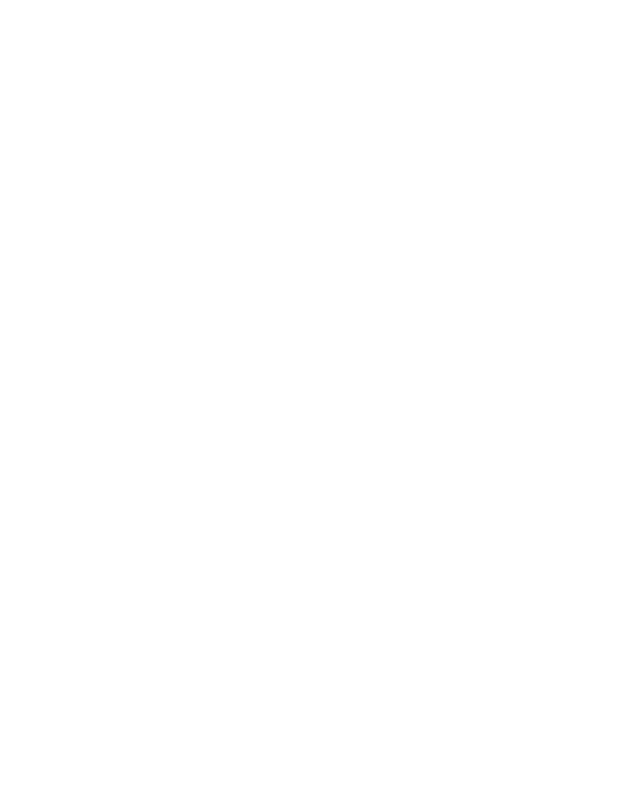
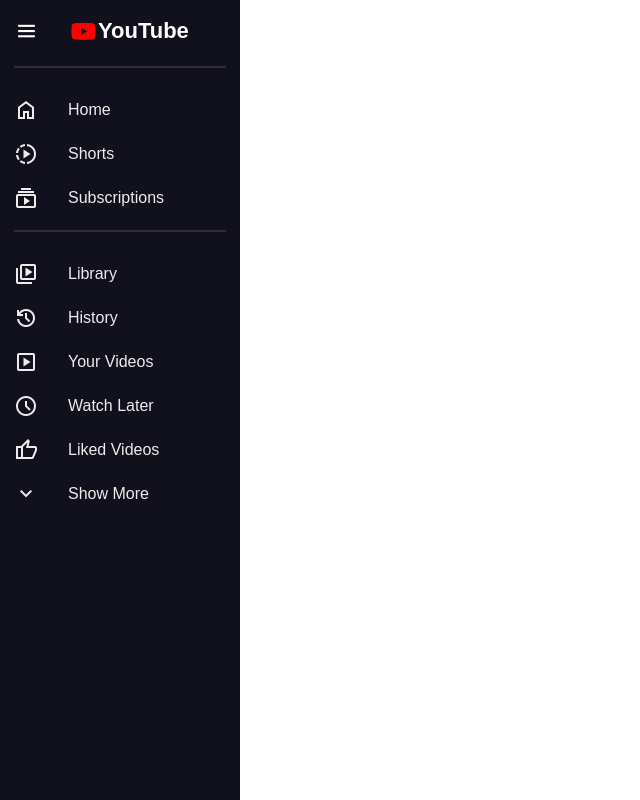
Before and after one commit to MuhammadTaaha111/movie-tracker-v1, a plain HTML site: page index.html in a window 1280 px wide. Shown: the whole page, without its empty margins (0-640 px from the left). Drawn offline with nearby package versions, Linux system fonts and the light colour scheme.

Commit message:
Updated CSS styles and HTML structure

```diff
--- a/index.css
+++ b/index.css
@@ -0,0 +1,115 @@
+*{
+    margin: 0;
+    padding: 0;
+    box-sizing: border-box;
+    font-family: 'Poppins', sans-serif;
+}
+
+
+.bx-home
+{
+    font-size: 24px;
+}
+
+.icon
+{
+    width:24px;
+    height:24px;
+    font-size: 24px;
+    display: inline-block;
+    vertical-align: middle;
+    object-fit: contain;
+}
+
+body
+{
+    position: relative;
+    min-height: 100vh;
+    width: 100%;
+    overflow: hidden;
+}
+
+.sidebar
+{
+    position: fixed;
+    top: 0;
+    left: 0;
+    height: 100%;
+    width: 240px;
+    background: #11101d;
+    padding: 6px 14px;
+
+}
+.logo_content
+{
+
+    display: flex;
+    align-items: center;
+    gap: 30px;
+}
+.sidebar .logo_content .logo
+{
+    height: 50px;
+    width:100%;
+    display: flex;
+    align-items: center;
+}
+
+.bx-menu
+{
+    font-size: 25px;
+    color: white;
+    cursor: pointer;
+}
+
+.bxl-youtube
+{
+    font-size: 29px;
+    color: red;
+}
+
+.logo_name
+{
+    color: white;
+    font-size: 22px;
+    font-weight: 600;
+}
+
+hr
+{
+    border: 1px solid rgba(46, 46, 46);
+    margin: 10px 0;
+}
+
+li
+{
+    list-style: none;
+}
+
+a{
+    text-decoration: none;
+
+}
+
+ul
+{
+    margin-top: 20px;
+}
+
+ul li a
+{
+    display: flex;
+    align-items: center;
+    gap: 30px;
+    padding: 10px 0px 10px;
+    border-radius: 12px;
+    transition: all 0.4s ease;
+    color: #ececec;
+}
+
+a:hover
+{
+    background: #ececec;
+    color: #11101d;
+    cursor: pointer;
+}
--- a/index.html
+++ b/index.html
@@ -5,9 +5,90 @@
     <meta name="viewport" content="width=device-width, initial-scale=1.0">
     <title>Document</title>
     <link rel="stylesheet" href="index.css">
+    <link href='https://unpkg.com/boxicons@2.1.4/css/boxicons.min.css' rel='stylesheet'>
+    <link rel="stylesheet" href="https://fonts.googleapis.com/css2?family=Material+Symbols+Outlined" />
 </head>
 <body>
+      <div class="sidebar">
+        <!--logo content (start)-->
+            <div class="logo_content">
+                <i class='bx  bx-menu'></i>
+                <div class="logo">
+                    <i class='bx  bxl-youtube'></i>
+                    <div class="logo_name">YouTube</div>
+                </div>
+            </div>
+        <!--logo content (end)-->
+            <hr>
+        <!--First three links (start)-->
+            <ul>
+                <li>
+                  <a href="#">
+                    <!-- <i class = 'bx bx-home'></i> -->
+                    <span class="material-symbols-outlined icon">home</span>
+                    <span class="link_name">Home</span>
+                  </a>
+                </li>
+                <li>
+                  <a href="#">
+                    <span class="material-symbols-outlined icon">slow_motion_video</span>
+                    <span class="link_name">Shorts</span>
+                  </a>
+                </li>
+                <li>
+                  <a href="#">
+                    <!-- <img src="/Images/Pictogrammers-Material-Youtube-subscription.512.png" alt="" style="width:24px;height:24px;"> -->
+                    <span class="material-symbols-outlined icon">subscriptions</span>
+                    <span class="link_name">Subscriptions</span>
+                  </a>
+                </li>
+            </ul>
+        <!--First three links (end)-->
+            <hr>
 
+        <!--Library links (start)-->
+            <ul>
+                <li>
+                  <a href="#">
+                    <span class="material-symbols-outlined icon">video_library</span>
+                    <span class="link_name">Library</span>
+                  </a>
+                </li>
+                <li>
+                  <a href="#">
+                    <span class="material-symbols-outlined icon">history</span>
+                    <span class="link_name">History</span>
+                  </a>
+                </li>
+                <li>
+                  <a href="#">
+                    <span class="material-symbols-outlined icon">slideshow</span>
+                    <span class="link_name">Your Videos</span>
+                  </a>
+                </li>
+                <li>
+                  <a href="#">
+                    <span class="material-symbols-outlined icon">watch_later</span>
+                    <span class="link_name">Watch Later</span>
+                  </a>
+                </li>
+                <li>
+                  <a href="#">
+                    <span class="material-symbols-outlined icon">thumb_up</span>
+                    <span class="link_name">Liked Videos</span>
+                  </a>
+                </li>
+                <li>
+                    <a href="#">
+                        <span class="material-symbols-outlined icon">expand_more</span>
+                        <span class="link_name">Show More</span>
+                    </a>
+                </li>
+            </ul>
+
+
+
+      </div>
 
 
 
```
Also changed, not shown: Images/17d21878c22fe49e7e4752eecaa36541.jpg (added), Images/8078269-200.png (added), Images/Pictogrammers-Material-Youtube-subscription.512.png (added), Images/WhatsApp Image 2025-12-05 at 08.49.37.jpeg (added), Images/WhatsApp Image 2025-12-05 at 08.51.59 (1).jpeg (added), Images/WhatsApp Image 2025-12-05 at 08.51.59.jpeg (added), Images/WhatsApp Image 2025-12-05 at 09.11.23.jpeg (added), Images/WhatsApp Image 2025-12-05 at 09.43.57 (1).jpeg (added), Images/WhatsApp Image 2025-12-05 at 09.43.57.jpeg (added), Images/ff57d928-33de-4da8-8c12-9f69d277e4ed.jpg (added), Images/youtube.png (added).
